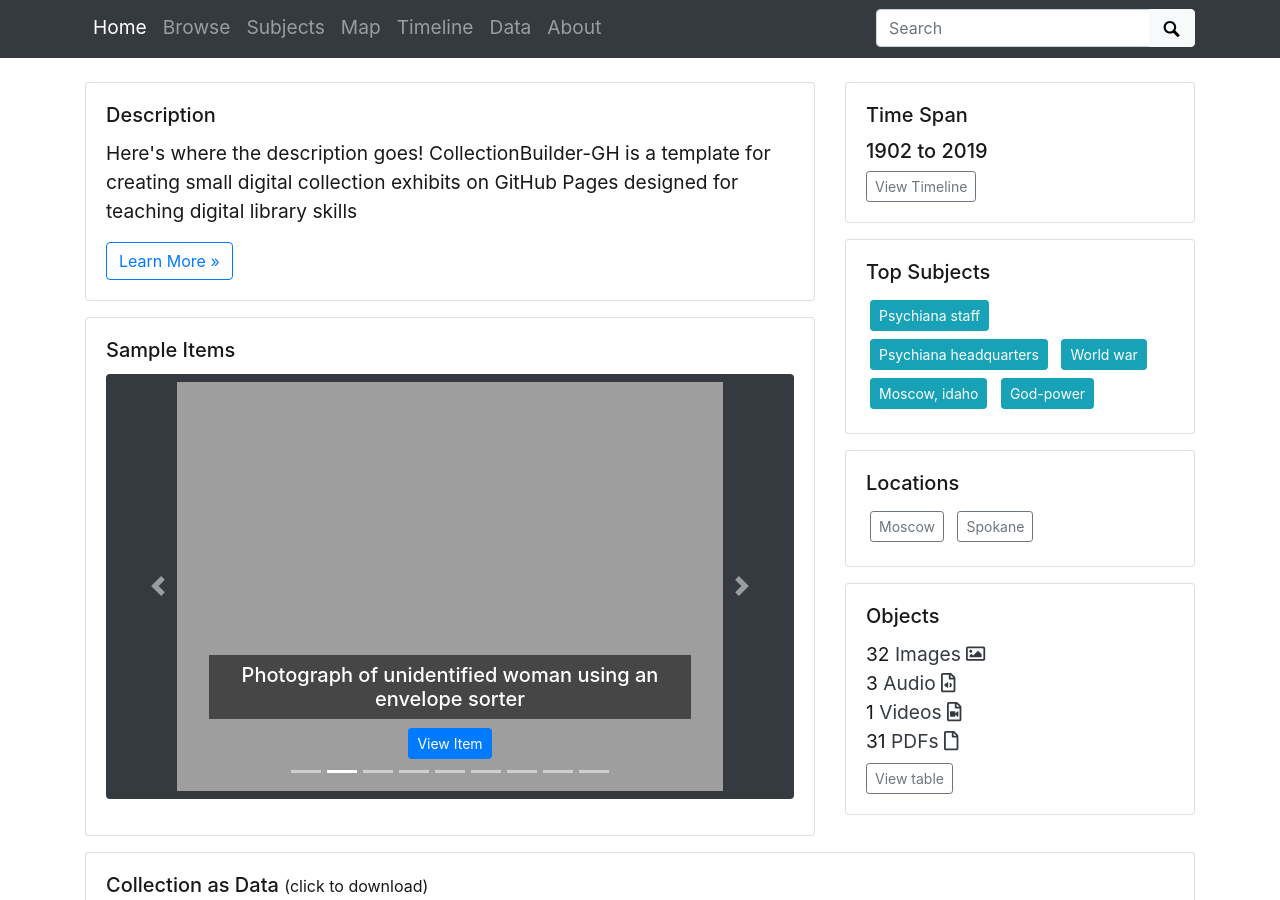
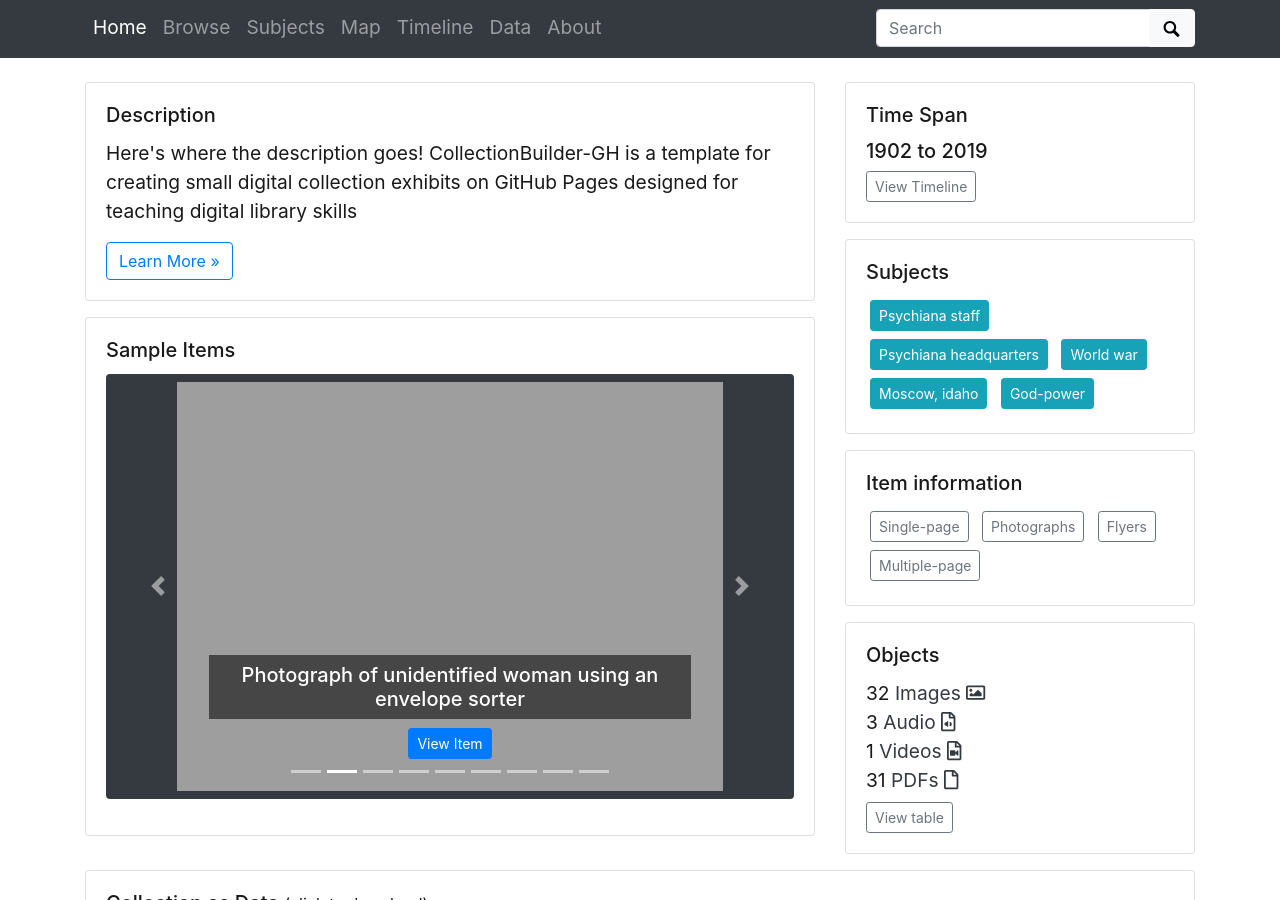
Before and after one commit to emilyewahl/c4l_cb_demo, a Jekyll site: the page built from index.md, in a window 1280 px wide and 900 px high, scrolled down 497 px. Built offline with Jekyll 4.4.1, drawn with Linux system fonts in a browser that asks for light colours.

Commit message:
small adjustments

```diff
--- a/_layouts/home-infographic.html
+++ b/_layouts/home-infographic.html
@@ -13,9 +13,9 @@ layout: page
 
     {% include index/time.html %}
 
-    {% include index/featured-terms.html field="subject" title="Top Subjects" btn-color="info" featured=site.data.theme.featured-subjects max=site.data.theme.featured-subjects-max %}
+    {% include index/featured-terms.html field="subject" title="Subjects" btn-color="info" featured=site.data.theme.featured-subjects max=site.data.theme.featured-subjects-max %}
 
-    {% include index/featured-terms.html field="location" title="Locations" btn-color="outline-secondary" featured=site.data.theme.featured-locations max=site.data.theme.featured-locations-max %}
+    {% include index/featured-terms.html field="item_information" title="Item information" btn-color="outline-secondary" %}
 
     {% include index/objects.html %}
 
```
